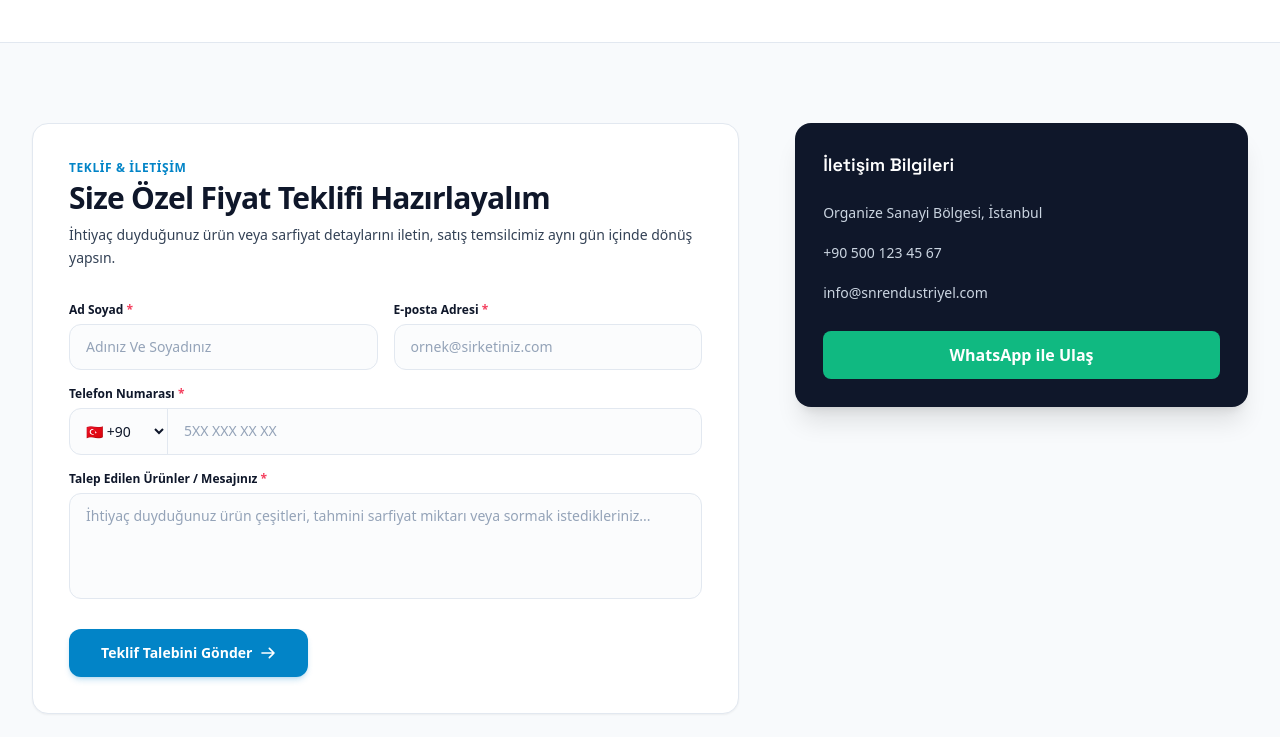
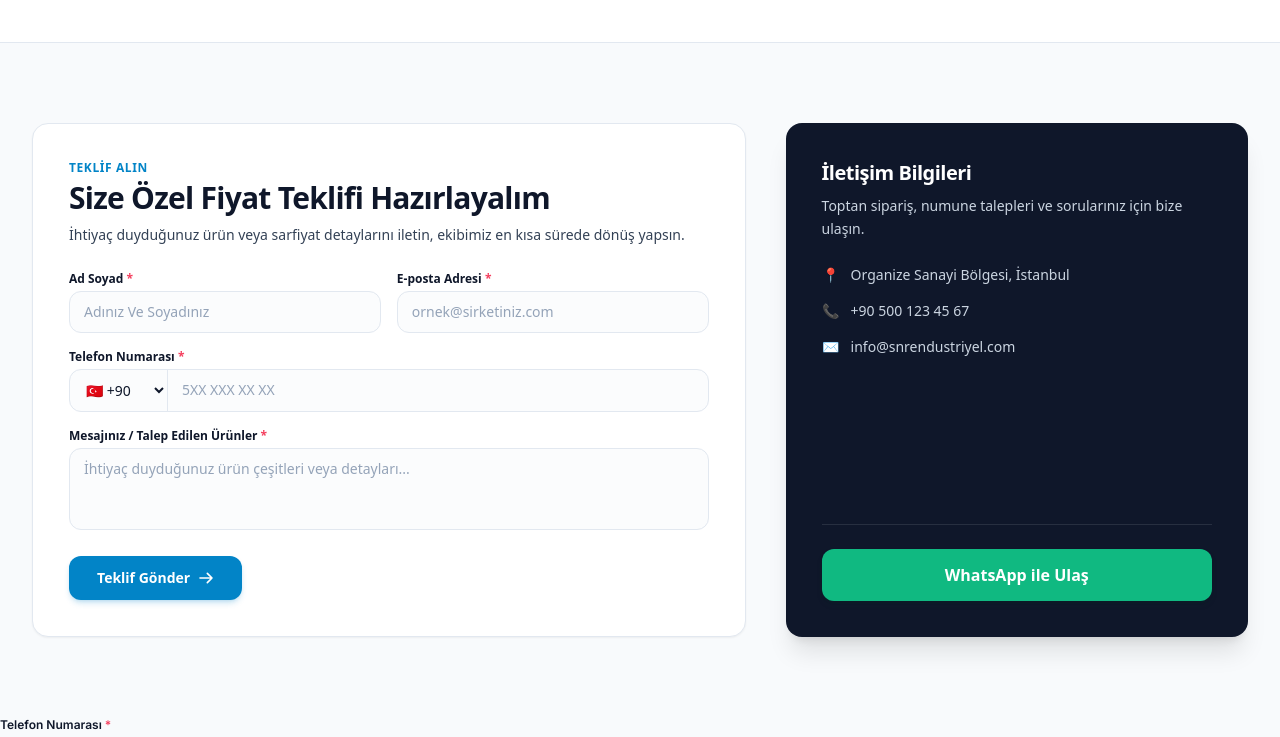
Before and after one commit to canernulldreinull/snr-endustriyel, a website: page index.html in a window 1280 px wide. Shown: the part 1860-2597 px from the top of the page. Drawn offline with nearby package versions, Linux system fonts and the light colour scheme.

Commit message:
fix: make contact form and side info card strictly side-by-side

```diff
--- a/index.html
+++ b/index.html
@@ -270,41 +270,118 @@
 
 <!-- İLETİŞİM FORMU -->
 <section id="iletisim" class="bg-base-50 max-w-7xl mx-auto px-5 sm:px-6 lg:px-8 py-16 sm:py-20 font-sans">
-  <div class="grid lg:grid-cols-5 gap-10 lg:gap-14 items-start">
+  <div class="grid grid-cols-1 lg:grid-cols-5 gap-8 lg:gap-10 items-stretch">
 
-    <!-- Form Alanı -->
-    <div class="lg:col-span-3 bg-white p-7 sm:p-9 rounded-2xl border border-slate-200 shadow-sm">
-      <span class="text-xs font-semibold tracking-wider text-brand uppercase block">TEKLİF &amp; İLETİŞİM</span>
+    <!-- Sol: Teklif Formu (3 Sütun) -->
+    <div class="lg:col-span-3 bg-white p-7 sm:p-9 rounded-2xl border border-slate-200 shadow-sm flex flex-col justify-between">
+      <div>
+        <span class="text-xs font-semibold tracking-wider text-brand uppercase block">TEKLİF ALIN</span>
         <h2 class="mt-1 font-bold text-2xl sm:text-3xl text-ink tracking-tight">Size Özel Fiyat Teklifi Hazırlayalım</h2>
-      <p class="mt-2 text-sm text-ink-soft leading-relaxed">İhtiyaç duyduğunuz ürün veya sarfiyat detaylarını iletin, satış temsilcimiz aynı gün içinde dönüş yapsın.</p>
+        <p class="mt-2 text-sm text-ink-soft leading-relaxed">İhtiyaç duyduğunuz ürün veya sarfiyat detaylarını iletin, ekibimiz en kısa sürede dönüş yapsın.</p>
 
-      <form id="quote-form" class="mt-8 space-y-4" novalidate>
-        <!-- Ad Soyad ve E-posta -->
+        <form id="quote-form" class="mt-6 space-y-4" novalidate>
           <div class="grid grid-cols-1 sm:grid-cols-2 gap-4">
             <div>
-            <label class="block text-xs font-semibold text-ink mb-1.5">Ad Soyad <span class="text-rose-500">*</span></label>
+              <label class="block text-xs font-semibold text-ink mb-1">Ad Soyad <span class="text-rose-500">*</span></label>
               <input
                 type="text"
                 id="fullNameInput"
                 name="name"
                 maxlength="25"
                 required
-              class="w-full rounded-xl border border-slate-200 bg-base-50/50 px-4 py-3 text-sm text-ink placeholder:text-slate-400 focus:bg-white focus:border-brand focus:ring-4 focus:ring-brand/10 transition-all outline-none capitalize not-italic"
+                class="w-full rounded-xl border border-slate-200 bg-base-50/50 px-3.5 py-2.5 text-sm text-ink placeholder:text-slate-400 focus:bg-white focus:border-brand focus:ring-4 focus:ring-brand/10 transition-all outline-none capitalize not-italic"
                 placeholder="Adınız ve Soyadınız"
               />
             </div>
             <div>
-            <label class="block text-xs font-semibold text-ink mb-1.5">E-posta Adresi <span class="text-rose-500">*</span></label>
+              <label class="block text-xs font-semibold text-ink mb-1">E-posta Adresi <span class="text-rose-500">*</span></label>
               <input
                 type="email"
                 id="emailInput"
                 name="email"
                 required
-              class="w-full rounded-xl border border-slate-200 bg-base-50/50 px-4 py-3 text-sm text-ink placeholder:text-slate-400 focus:bg-white focus:border-brand focus:ring-4 focus:ring-brand/10 transition-all outline-none not-italic"
+                class="w-full rounded-xl border border-slate-200 bg-base-50/50 px-3.5 py-2.5 text-sm text-ink placeholder:text-slate-400 focus:bg-white focus:border-brand focus:ring-4 focus:ring-brand/10 transition-all outline-none not-italic"
                 placeholder="ornek@sirketiniz.com"
               />
             </div>
           </div>
+
+          <div>
+            <label class="block text-xs font-semibold text-ink mb-1">Telefon Numarası <span class="text-rose-500">*</span></label>
+            <div class="flex rounded-xl border border-slate-200 bg-base-50/50 focus-within:bg-white focus-within:border-brand focus-within:ring-4 focus-within:ring-brand/10 transition-all overflow-hidden">
+              <select id="countryCode" name="countryCode" class="bg-transparent border-r border-slate-200 px-3 py-2.5 text-sm text-ink font-medium focus:outline-none cursor-pointer">
+                <option value="+90" selected>🇹🇷 +90</option>
+                <option value="+1">🇺🇸 +1</option>
+                <option value="+49">🇩🇪 +49</option>
+                <option value="+44">🇬🇧 +44</option>
+                <option value="+33">🇫🇷 +33</option>
+                <option value="+31">🇳🇱 +31</option>
+                <option value="+994">🇦🇿 +994</option>
+                <option value="+971">🇦🇪 +971</option>
+              </select>
+              <input
+                type="tel"
+                id="phoneInput"
+                name="phone"
+                maxlength="15"
+                required
+                class="w-full bg-transparent px-3.5 py-2.5 text-sm text-ink placeholder:text-slate-400 focus:outline-none not-italic"
+                placeholder="5XX XXX XX XX"
+              />
+            </div>
+          </div>
+
+          <div>
+            <label class="block text-xs font-semibold text-ink mb-1">Mesajınız / Talep Edilen Ürünler <span class="text-rose-500">*</span></label>
+            <textarea
+              name="message"
+              rows="3"
+              required
+              class="w-full rounded-xl border border-slate-200 bg-base-50/50 px-3.5 py-2.5 text-sm text-ink placeholder:text-slate-400 focus:bg-white focus:border-brand focus:ring-4 focus:ring-brand/10 transition-all outline-none resize-none not-italic"
+              placeholder="İhtiyaç duyduğunuz ürün çeşitleri veya detayları..."></textarea>
+          </div>
+
+          <div class="pt-1">
+            <button type="submit" class="w-full sm:w-auto inline-flex justify-center items-center gap-2 bg-brand hover:bg-brand-dark text-white font-semibold text-sm px-7 py-3 rounded-xl transition-all shadow-md shadow-brand/20 active:scale-[0.98]">
+              <span>Teklif Gönder</span>
+              <svg class="w-4 h-4" fill="none" viewBox="0 0 24 24" stroke="currentColor" stroke-width="2.5"><path stroke-linecap="round" stroke-linejoin="round" d="M14 5l7 7m0 0l-7 7m7-7H3" /></svg>
+            </button>
+            <p id="form-success" class="hidden mt-3 text-sm p-3.5 rounded-xl font-medium"></p>
+          </div>
+        </form>
+      </div>
+    </div>
+
+    <!-- Sağ: Yanında Duran İletişim Kutusu (2 Sütun) -->
+    <div class="lg:col-span-2 bg-ink rounded-2xl p-7 sm:p-9 text-white shadow-xl flex flex-col justify-between">
+      <div>
+        <h3 class="font-bold text-xl text-white tracking-tight">İletişim Bilgileri</h3>
+        <p class="mt-2 text-sm text-slate-300 leading-relaxed">Toptan sipariş, numune talepleri ve sorularınız için bize ulaşın.</p>
+        <ul class="mt-6 space-y-4 text-sm text-slate-300">
+          <li class="flex items-center gap-3">
+            <span class="text-slate-400">📍</span>
+            <span>Organize Sanayi Bölgesi, İstanbul</span>
+          </li>
+          <li class="flex items-center gap-3">
+            <span class="text-slate-400">📞</span>
+            <a href="tel:+905001234567" class="hover:text-white transition-colors">+90 500 123 45 67</a>
+          </li>
+          <li class="flex items-center gap-3">
+            <span class="text-slate-400">✉️</span>
+            <a href="mailto:info@snrendustriyel.com" class="hover:text-white transition-colors">info@snrendustriyel.com</a>
+          </li>
+        </ul>
+      </div>
+
+      <div class="mt-8 pt-6 border-t border-white/10">
+        <a href="https://wa.me/905001234567" target="_blank" class="w-full inline-flex justify-center items-center gap-2 bg-emerald-500 hover:bg-emerald-600 text-white font-semibold py-3.5 rounded-xl transition-all shadow-md shadow-emerald-950/20 active:scale-[0.98]">
+          <span>WhatsApp ile Ulaş</span>
+        </a>
+      </div>
+    </div>
+
+  </div>
+</section>
 
         <!-- Telefon Girişi -->
         <div>
```
Lines whose indentation alone changed are shown as unchanged.
